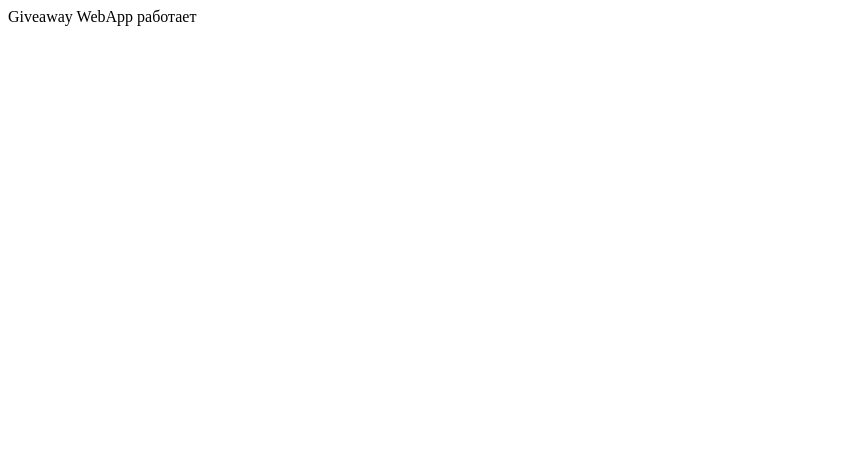
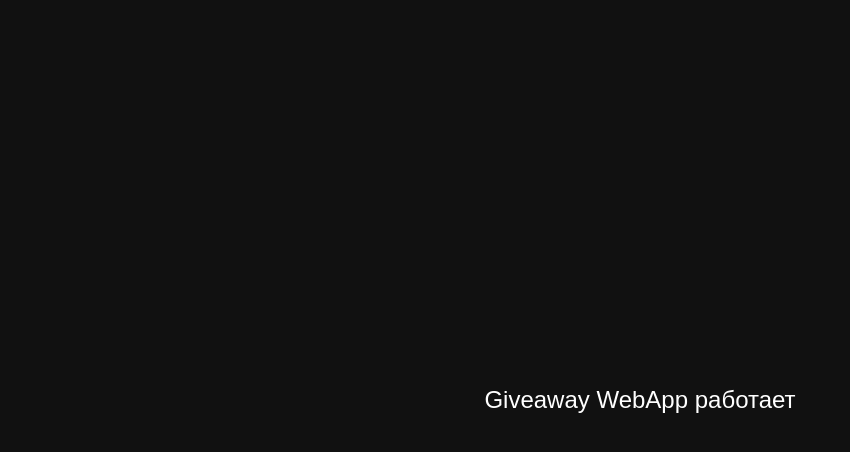
Before and after one commit to manbee9000/tgstream-bot, a website: page webapp/giveaway/index.html in a window 1280 px wide. Shown: the whole page, without its empty margins (0-850 px from the left). Drawn offline with Linux system fonts and the light colour scheme.

Commit message:
Update style.css

```diff
--- a/webapp/giveaway/style.css
+++ b/webapp/giveaway/style.css
@@ -1 +1,15 @@
-<!-- placeholder -->
+body {
+  margin: 0;
+  padding: 0;
+  background: #111;
+  color: #fff;
+  font-family: sans-serif;
+}
+
+.center {
+  position: absolute;
+  top: 50%;
+  left: 50%;
+  transform: translate(-50%, -50%);
+  font-size: 24px;
+}
```
